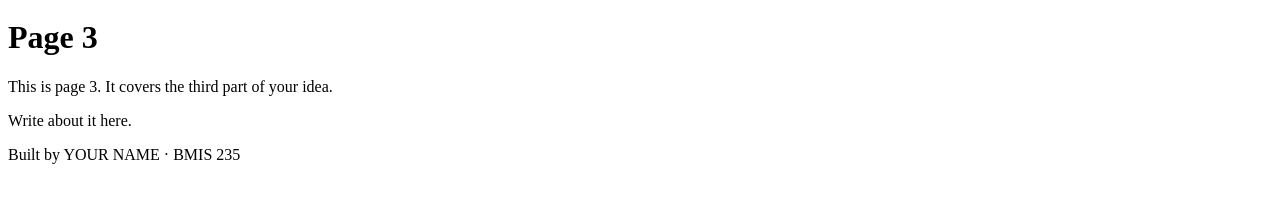
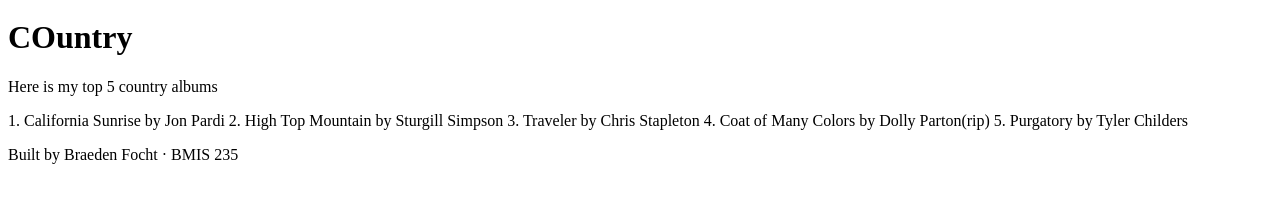
Before and after one commit to bfocht-code/bmis235-html-3pt2, a plain HTML site: page Genre3.html in a window 1280 px wide. Shown: the part 77-280 px from the top of the page. Drawn offline with Linux system fonts and the light colour scheme.

Commit message:
Revise Genre3.html for country music theme
Updated page title and content to reflect country music albums.

```diff
--- a/Genre3.html
+++ b/Genre3.html
@@ -25,12 +25,12 @@
     <a href="Genre3.html"><img src="img/Genre 3.png" alt="Genre 3"></a>
 </nav>
 
-<h1>Page 3</h1>
-<p>This is page 3. It covers the third part of your idea.</p>
-<p>Write about it here.</p>
+<h1>COuntry</h1>
+<p>Here is my top 5 country albums</p>
+<p>1. California Sunrise by Jon Pardi 2. High Top Mountain by Sturgill Simpson 3. Traveler by Chris Stapleton 4. Coat of Many Colors by Dolly Parton(rip) 5. Purgatory by Tyler Childers</p>
 
 <!-- Footer: fill in your name -->
-<footer>Built by YOUR NAME &middot; BMIS 235</footer>
+<footer>Built by Braeden Focht &middot; BMIS 235</footer>
 
 </body>
 </html>
```
